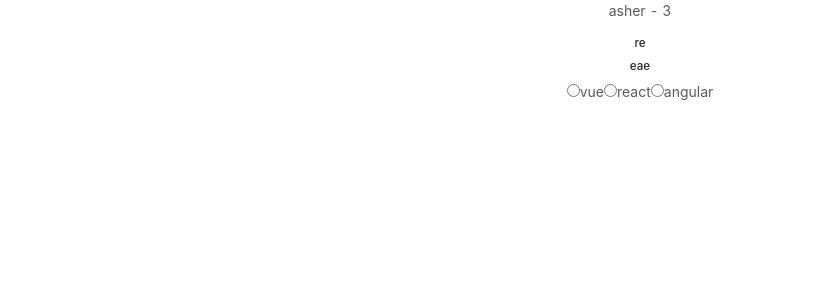
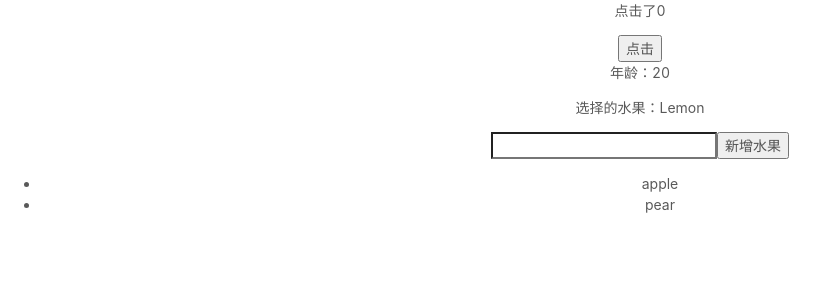
Before and after one commit to Rice-F/my-react, a React (Create React App) app: page / in a window 1280 px wide. Shown: the top 300 px of the page, without its empty margins (0-828 px from the left). Built offline with nearby package versions, Linux system fonts and the light colour scheme.

Commit message:
useState

```diff
--- a/src/App.js
+++ b/src/App.js
@@ -11,7 +11,8 @@
 // import {AntdTest} from './components/AntdTest'
 // import {CommentList} from './components/CommentList'
 // import {Hoc} from './components/Hoc'
-import Composition from './components/Composition'
+// import Composition from './components/Composition'
+import HocTest from './components/HocTest'
 
 // let jsx = <p>hello,react</p>
 
@@ -80,7 +81,9 @@
         {/* <Hoc></Hoc> */}
 
         {/* 复合组件 */}
-        <Composition></Composition>
+        {/* <Composition></Composition> */}
+
+        <HocTest></HocTest>
       </div>
     );
   }
--- /dev/null
+++ b/src/components/HocTest.js
@@ -0,0 +1,32 @@
+import React, {useState} from 'react';
+
+export default function HocTest () {
+
+  // 数组解构出useState调用的返回值，第一个值表示状态，第二个值是个方法，用于操作状态
+  // useState(initialState)
+  const [count, setCount] = useState(0)
+
+  const [age] = useState(20)
+  const [fruit, setFruit] = useState('Lemon')
+  const [input, setInput] = useState('')
+  const [fruits, setFruits] = useState(['apple', 'pear'])
+
+  return (
+      <div>
+        <p>点击了{count}</p>
+        <button onClick={() => setCount(count + 1)}>点击</button>
+
+        <p>年龄：{age}</p>
+        <p>选择的水果：{fruit}</p>
+
+        <p>
+          <input type="text" value={input} onChange={(e) => {setInput(e.target.value)}}></input>
+          <button onClick={() => {setFruits([...fruits, input])}}>新增水果</button>
+        </p>
+
+        <ul>
+          {fruits.map(fruit => (<li key={fruit} onClick={() => setFruit(fruit)}>{fruit}</li>))}
+        </ul>
+      </div>
+  )
+}
```
